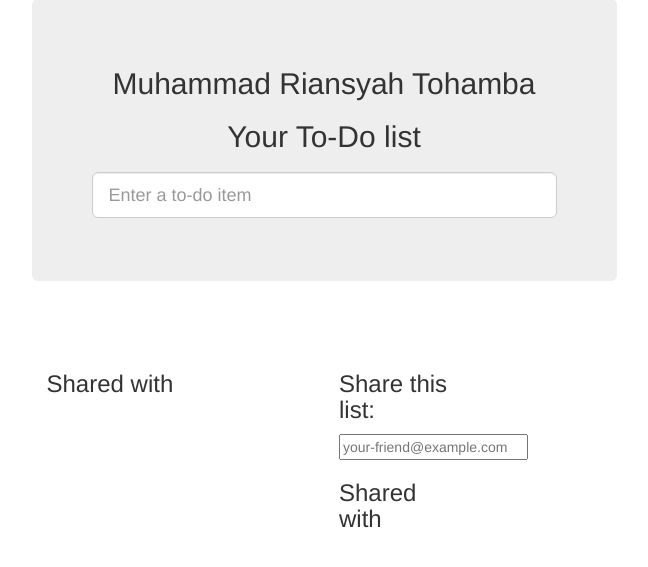
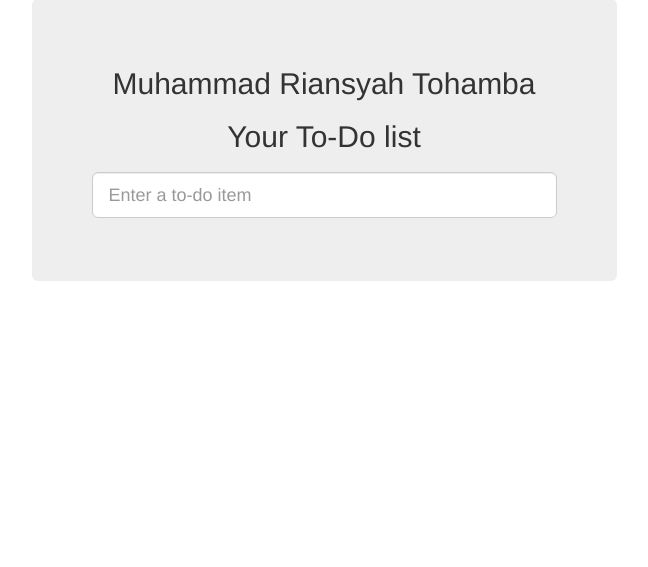
Before and after one commit to RiansyahTohamba/to-do-list, a Django app: template lists/templates/list.html in a window 1280 px wide. Shown: the part 73-640 px from the top of the page, without its empty margins (316-964 px from the left). Run offline with Django 3.2, Linux system fonts and the light colour scheme; the template is opened without the code that fills it: values that come from a table or form of the project are taken from there, others are empty; some libraries are stand-ins or nearby versions.

Commit message:
remove share with feature

```diff
--- a/lists/templates/list.html
+++ b/lists/templates/list.html
@@ -6,38 +6,8 @@
   <table id="id_list_table" class="table">
   </table>
 
-  {% if list.owner %}
-    <p>List owner: <span id="id_list_owner">{{ list.owner.email }}</span><p>
-  {% endif %}
 {% endblock %}
 
-{% block extra_content %}
-  <div class="row">
-
-    <div class="col-md-6">
-      <h3>Shared with</h3>
-      <ul>
-        {% for sharee in list.shared_with.all %}
-          <li class="list-sharee">{{ sharee.email }}</li>
-        {% endfor %}
-      </ul>
-    </div>
-
-    <div class="col-md-3">
-      <h3>Share this list:</h3>
-      <form class="form-inline" method="POST" action="{% url 'share_list' list.id %}" >
-        {% csrf_token %}
-        <input name="sharee" placeholder="your-friend@example.com" />
-      </form>
-        <h3>Shared with</h3>
-        <ul>
-            {% for sharee in list.shared_with.all %}
-              <li class="list-sharee">{{ sharee.email }}</li>
-            {% endfor %}
-        </ul>
-    </div>
-  </div>
-{% endblock %}
 
 {% block scripts %}
   <script>
```
